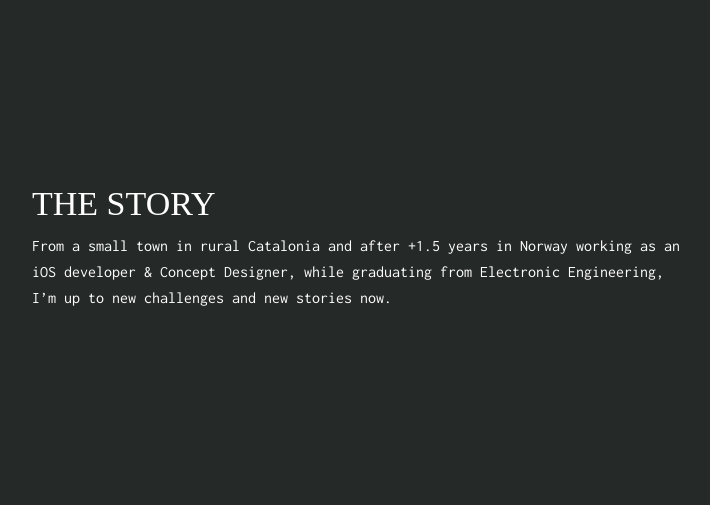
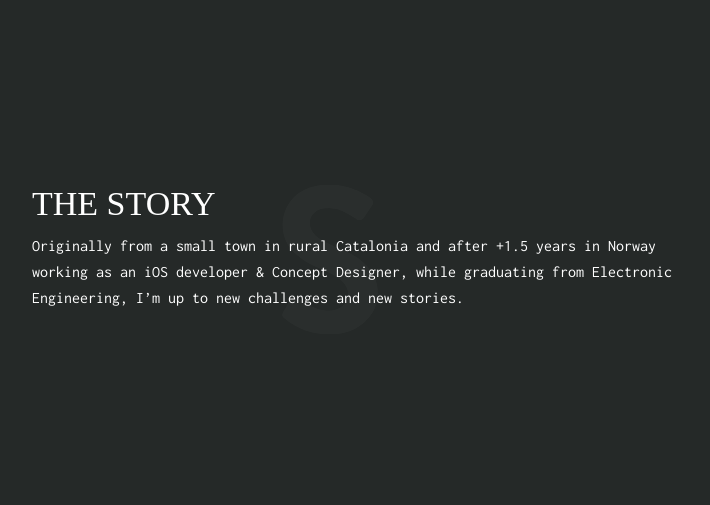
Before and after one commit to RamonGilabert/ramongilabert.github.io, a PHP site: page / in a window 1280 px wide. Shown: the part 949-1454 px from the top of the page, without its empty margins (68-778 px from the left). Run offline with PHP 8.4, Linux system fonts and the light colour scheme; some web fonts are replaced.

Commit message:
Adds more images

```diff
--- a/public/css/index.css
+++ b/public/css/index.css
@@ -146,6 +146,16 @@
   left: 100px;
   transform: translateY(-50%);
 }
+#story-image {
+  position: absolute;
+  background-image: url("../images/sections/s-logo.svg");
+  background-size: contain;
+  background-repeat: no-repeat;
+  width: 100px;
+  height: 150px;
+  left: 250px;
+  opacity: 0.025;
+}
 *,
 html {
   margin: 0;
--- a/public/index.html
+++ b/public/index.html
@@ -36,11 +36,14 @@
     </section>
     <section id='story'>
       <div class='section-description' id='story-description'>
+        <div id='story-image'></div>
         <h2>The story</h2>
-        <p>From a small town in rural Catalonia and after +1.5 years in Norway
+        <p>Originally from a small town in rural Catalonia and after +1.5 years in Norway
           working as an iOS developer &amp; Concept Designer, while graduating from
-          Electronic Engineering, I’m up to new challenges and new stories now.</p>
+          Electronic Engineering, I’m up to new challenges and new stories.</p>
       </div>
+
+      <div class='horizontal-glitch'><div></div></div>
     </section>
   </body>
 </html>
--- a/public/stylus/glitches.styl
+++ b/public/stylus/glitches.styl
@@ -68,3 +68,11 @@
   bottom: 80px
   width: 105px
 }
+
+.horizontal-glitch {
+
+}
+
+.horizontal-glitch div {
+
+}
--- a/public/stylus/story.styl
+++ b/public/stylus/story.styl
@@ -12,3 +12,14 @@
   left: 100px
   transform: translateY(-50%)
 }
+
+#story-image {
+  position: absolute
+  background-image: url(s-logo)
+  background-size: contain
+  background-repeat: no-repeat
+  width: 100px
+  height: 150px
+  left: 250px
+  opacity: 0.025
+}
--- a/public/stylus/variables.styl
+++ b/public/stylus/variables.styl
@@ -10,3 +10,4 @@ disabled-text-opacity = 0.2
 // Image paths
 
 hero-image = '../images/hero/header.jpg'
+s-logo = '../images/sections/s-logo.svg'
```
Also changed, not shown: public/css/story.css (+10 -0 lines), public/images/sections/a-logo.svg (added), public/images/sections/m-logo.svg (added), public/images/sections/s-logo.svg.
